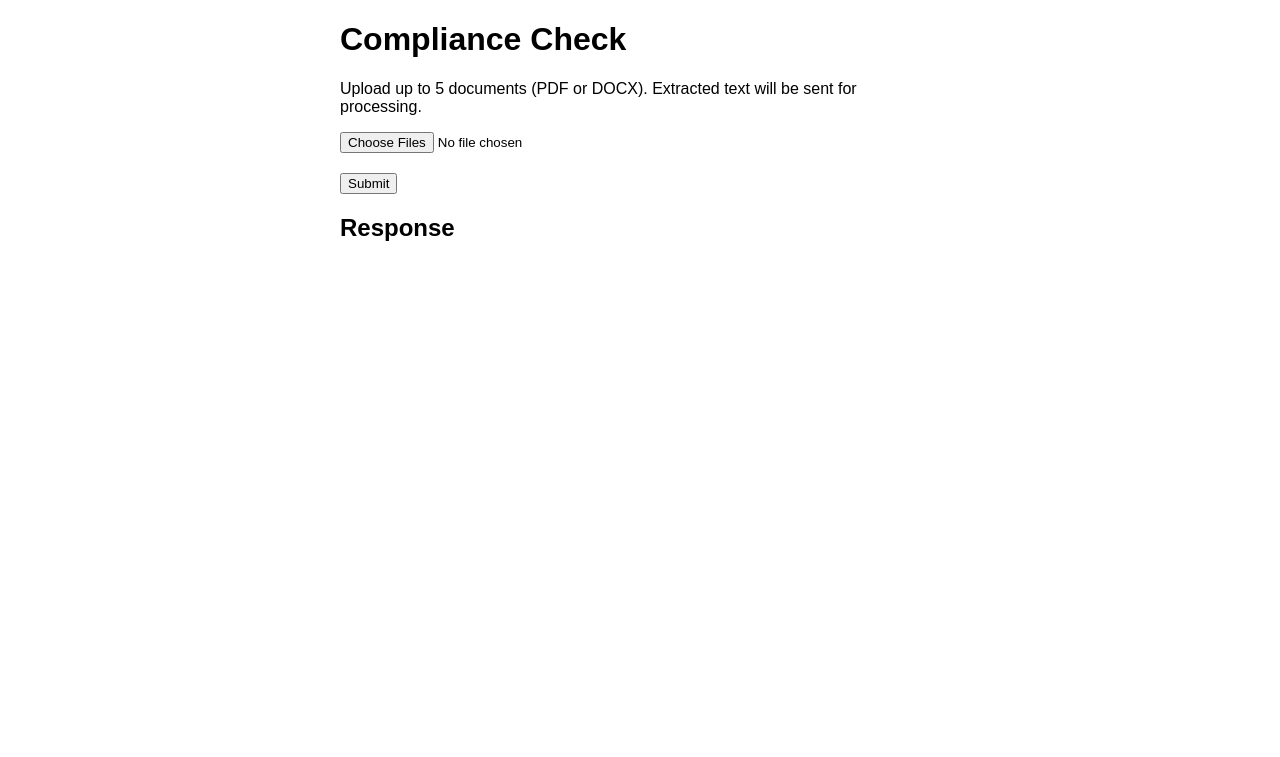
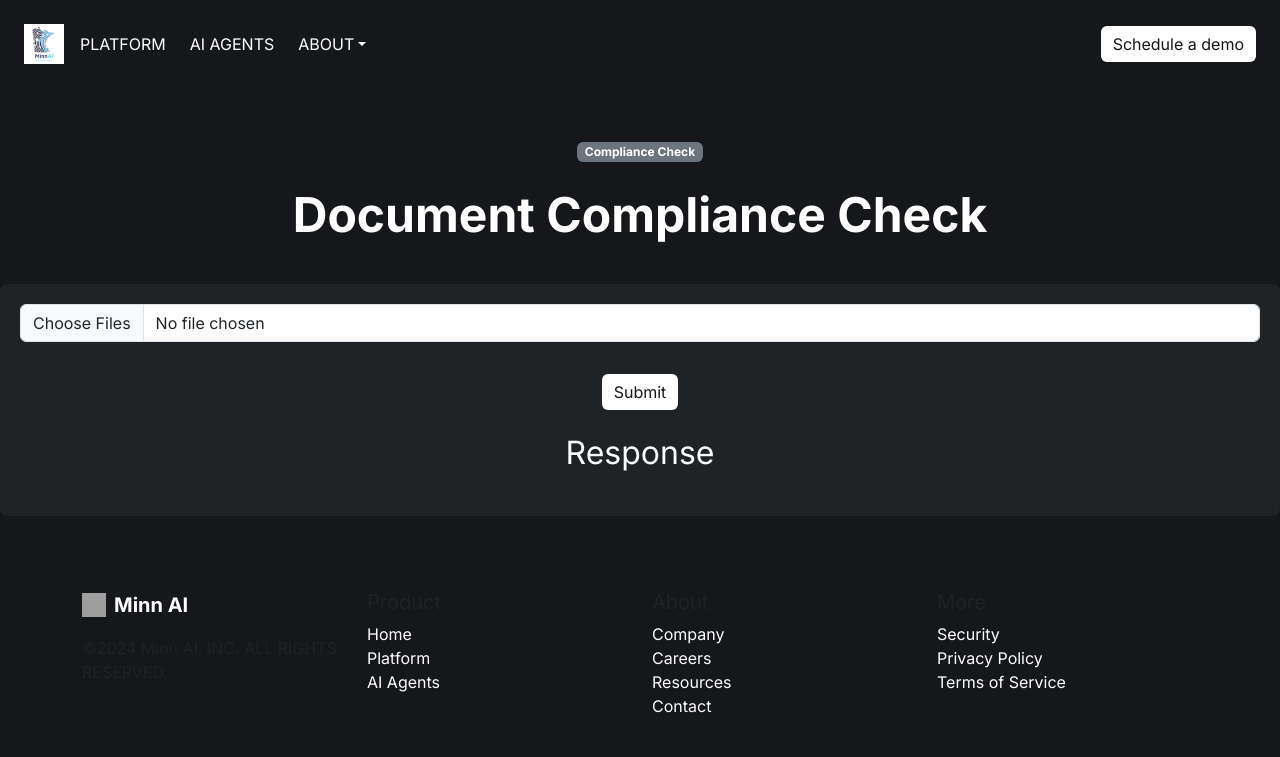
Before and after one commit to Rishabhcodes65536/AI_COMPLIANCE, a Flask app: page /files in a window 1280 px wide. Shown: the top 757 px of the page. Run offline with Flask 3, Linux system fonts and the light colour scheme; some libraries are stand-ins or nearby versions; grey boxes are pictures that could not be loaded.

Commit message:
login+fileuploads

```diff
--- a/main.py
+++ b/main.py
@@ -9,6 +9,12 @@ from dotenv import load_dotenv
 import logging
 import PyPDF2
 from docx import Document
+
+from datetime import datetime
+
+
+initial_date = datetime(2024, 11, 1)  # Example hardcoded date (today's date or any fixed date)
+
 
 import textract
 from werkzeug.utils import secure_filename
@@ -25,6 +31,8 @@ SECRET_KEY = os.getenv('SECRET_KEY')
 URL = 'https://www.revisor.mn.gov/statutes/cite/245D/full'
 
 # Initialize Flask app
+
+
 app = Flask(__name__)
 app.secret_key = SECRET_KEY  # Required for session management
 app.logger.setLevel(logging.INFO)
@@ -41,7 +49,7 @@ google = oauth.register(
     authorize_params=None,
     api_base_url='https://www.googleapis.com/oauth2/v1/',
     userinfo_endpoint='https://openidconnect.googleapis.com/v1/userinfo',
-    client_kwargs={'scope': 'openid email profile'}
+    client_kwargs={'scope': 'email profile'}
 )
 
 # Global variable to track the last known hash of the webpage
@@ -170,7 +178,6 @@ def ask():
     answer = get_answer(question)
     return render_template('answer.html', question=question, answer=answer)
 
-
 @app.route('/check-update', methods=['GET'])
 def check_update():
     """
@@ -183,22 +190,26 @@ def check_update():
     if current_hash is None:
         return jsonify({"error": "Failed to fetch the page."}), 500
 
+    # Calculate the date range (from initial_date to now)
+    current_date = datetime.now()
+    date_range = f"From {initial_date.strftime('%Y-%m-%d')} to {current_date.strftime('%Y-%m-%d')}"
+
     if last_known_hash is None:
         last_known_hash = current_hash
         return jsonify({
             "message": "Initial check completed, no changes detected.",
-            "last_modified": last_modified_time.isoformat() if last_modified_time else "Unknown"
+            "date_range": date_range
         }), 200
     elif current_hash != last_known_hash:
         last_known_hash = current_hash
         return jsonify({
             "message": "The webpage has been updated.",
-            "last_modified": last_modified_time.isoformat() if last_modified_time else "Unknown"
+            "date_range": date_range
         }), 200
     else:
         return jsonify({
             "message": "No changes detected.",
-            "last_modified": last_modified_time.isoformat() if last_modified_time else "Unknown"
+            "date_range": date_range
         }), 200
 
 
@@ -208,23 +219,29 @@ def login():
     """
     Redirect the user to Google's OAuth 2.0 authorization page.
     """
-    return google.authorize_redirect(url_for('authorize', _external=True))
+    # if 'user' in session:
+    #     return redirect(url_for('dashboard'))  # or any logged-in page
+    return google.authorize_redirect('http://localhost:5000/google/callback')
 
 
-@app.route('/authorize')
-def authorize():
+@app.route('/google/callback')
+def google_callback():
     """
     Handle the callback from Google OAuth and fetch the user's profile.
     """
     try:
         token = google.authorize_access_token()
         user_info = google.get('userinfo').json()
+
+        if not user_info:
+            raise ValueError("Failed to fetch user info")  # Handle failure gracefully
+
         session['user'] = user_info
         app.logger.info(f"User logged in: {user_info}")
         return redirect(url_for('dashboard'))
     except Exception as e:
         app.logger.error(f"Error during Google OAuth: {e}")
-        return redirect(url_for('login'))
+        return redirect(url_for('home'))  # Avoid redirecting to login to break the loop
 
 
 @app.route('/dashboard')
@@ -235,7 +252,7 @@ def dashboard():
     user = session.get('user')
     if not user:
         return redirect(url_for('login'))
-    return render_template('dashboard.html', user=user)
+    return render_template('ui_dark.html', user=user)
 
 
 @app.route('/logout')
@@ -244,7 +261,7 @@ def logout():
     Log out the user by clearing the session.
     """
     session.clear()
-    return redirect(url_for('home'))
+    return  render_template('ui_dark.html')  # Redirect to login, not other routes
 
 
 
--- a/templates/file_upload.html
+++ b/templates/file_upload.html
@@ -4,14 +4,36 @@
     <meta charset="UTF-8">
     <meta name="viewport" content="width=device-width, initial-scale=1.0">
     <title>Compliance Check</title>
+    <link href="https://cdn.jsdelivr.net/npm/bootstrap@5.3.0-alpha3/dist/css/bootstrap.min.css" rel="stylesheet"/>
+    <link href="https://cdnjs.cloudflare.com/ajax/libs/font-awesome/5.15.3/css/all.min.css" rel="stylesheet"/>
+    <link href="https://fonts.googleapis.com/css2?family=Inter:wght@400;700&display=swap" rel="stylesheet"/>
     <style>
         body {
-            font-family: Arial, sans-serif;
-            margin: 20px;
+            font-family: 'Inter', sans-serif;
+            background-color: #15171a;
+            color: white;
         }
-        .container {
-            max-width: 600px;
-            margin: auto;
+        .btn-custom {
+            background-color: white;
+            color: #15171a;
+            border: none;
+            transition: background-color 0.3s;
+        }
+        .btn-custom:hover {
+            background-color: #e0e0e0;
+        }
+        .main-section {
+            margin-top: 50px;
+            text-align: center;
+        }
+        footer {
+            margin-top: 50px;
+        }
+        .form-section {
+            margin-top: 40px;
+            padding: 20px;
+            background-color: #202326;
+            border-radius: 8px;
         }
         .file-list {
             margin-top: 10px;
@@ -19,27 +41,94 @@
         .file-item {
             display: flex;
             justify-content: space-between;
+            align-items: center;
             margin-bottom: 5px;
+            padding: 10px;
+            background-color: #2b2e31;
+            border-radius: 5px;
         }
-        button {
-            margin-top: 10px;
+        .file-item span {
+            flex: 1;
+        }
+        .file-item button {
+            background: none;
+            border: none;
+            color: #ff6b6b;
+            font-size: 18px;
         }
     </style>
 </head>
 <body>
+<header class="d-flex justify-content-between align-items-center p-4">
+    <div class="d-flex align-items-center">
+        <img src="{{url_for('static', filename='min_ai_logo.jpg')}}" alt="Company Logo" class="me-3" height="40" width="40"/>
+        <nav class="d-flex gap-4">
+            <a href="/" class="text-white text-decoration-none">PLATFORM</a>
+            <a href="#" class="text-white text-decoration-none">AI AGENTS</a>
+            <div class="dropdown">
+                <a href="#" class="text-white text-decoration-none dropdown-toggle" id="aboutDropdown" data-bs-toggle="dropdown">ABOUT</a>
+                <ul class="dropdown-menu bg-dark text-white">
+                    <li><a href="#" class="dropdown-item text-white">Our Team</a></li>
+                    <li><a href="#" class="dropdown-item text-white">Careers</a></li>
+                </ul>
+            </div>
+        </nav>
+    </div>
+    <button class="btn btn-custom">Schedule a demo</button>
+</header>
+
+<main class="main-section">
+    <div class="badge bg-secondary text-white mb-4">Compliance Check</div>
+    <h1 class="display-5 fw-bold">Document Compliance Check</h1>
+    <section class="form-section text-center">
+        <form id="uploadForm">
+            <input type="file" id="fileInput" name="files" multiple accept=".pdf,.docx" class="form-control"/>
+            <div id="fileList" class="file-list mt-3"></div>
+            <button type="button" class="btn btn-custom mt-3" onclick="submitFiles()">Submit</button>
+        </form>
+        <h2 class="mt-4">Response</h2>
+        <pre id="responseOutput" class="text-white"></pre>
+    </section>
+</main>
+
+<footer class="py-4">
     <div class="container">
-        <h1>Compliance Check</h1>
-        <p>Upload up to 5 documents (PDF or DOCX). Extracted text will be sent for processing.</p>
-
-        <form id="uploadForm">
-            <input type="file" id="fileInput" name="files" multiple accept=".pdf,.docx" />
-            <div id="fileList" class="file-list"></div>
-            <button type="button" onclick="submitFiles()">Submit</button>
-        </form>
-
-        <h2>Response</h2>
-        <pre id="responseOutput"></pre>
+        <div class="row">
+            <div class="col-lg-3 mb-3">
+                <div class="d-flex align-items-center mb-3">
+                    <img src="https://storage.googleapis.com/a1aa/image/WfzOS2LfQkrJfp1hHofEFBeRWRwAeelCY67VjM7ZZqU5qpU5JA.jpg" alt="Minn AI Logo" class="me-2" height="24" width="24"/>
+                    <span class="fs-5 fw-bold">Minn AI</span>
                 </div>
+                <p class="text-muted">©2024 Minn AI, INC. ALL RIGHTS RESERVED.</p>
+            </div>
+            <div class="col-lg-3">
+                <h5 class="text-muted">Product</h5>
+                <ul class="list-unstyled">
+                    <li><a href="#" class="text-white text-decoration-none">Home</a></li>
+                    <li><a href="#" class="text-white text-decoration-none">Platform</a></li>
+                    <li><a href="#" class="text-white text-decoration-none">AI Agents</a></li>
+                </ul>
+            </div>
+            <div class="col-lg-3">
+                <h5 class="text-muted">About</h5>
+                <ul class="list-unstyled">
+                    <li><a href="#" class="text-white text-decoration-none">Company</a></li>
+                    <li><a href="#" class="text-white text-decoration-none">Careers</a></li>
+                    <li><a href="#" class="text-white text-decoration-none">Resources</a></li>
+                    <li><a href="#" class="text-white text-decoration-none">Contact</a></li>
+                </ul>
+            </div>
+            <div class="col-lg-3">
+                <h5 class="text-muted">More</h5>
+                <ul class="list-unstyled">
+                    <li><a href="#" class="text-white text-decoration-none">Security</a></li>
+                    <li><a href="#" class="text-white text-decoration-none">Privacy Policy</a></li>
+                    <li><a href="#" class="text-white text-decoration-none">Terms of Service</a></li>
+                </ul>
+            </div>
+        </div>
+    </div>
+</footer>
 
 <script>
     const fileInput = document.getElementById('fileInput');
@@ -47,13 +136,11 @@
     const responseOutput = document.getElementById('responseOutput');
     const uploadedFiles = new Map(); // Track uploaded files
 
-        // Update file list
     fileInput.addEventListener('change', () => {
-            fileList.innerHTML = ''; // Clear list
         const files = fileInput.files;
         if (files.length > 5) {
             alert('You can only upload up to 5 files at a time.');
-                fileInput.value = ''; // Clear files
+            fileInput.value = '';
             return;
         }
 
@@ -62,33 +149,39 @@
                 alert(`Invalid file type: ${file.name}`);
                 return;
             }
-                uploadedFiles.set(file.name, file); // Track files
+
+            // Add file to the map (if not already present)
+            if (!uploadedFiles.has(file.name)) {
+                uploadedFiles.set(file.name, file);
+
                 const listItem = document.createElement('div');
                 listItem.className = 'file-item';
+                listItem.setAttribute('data-filename', file.name); // Add custom attribute for easy identification
+
                 listItem.innerHTML = `
                     <span>${file.name}</span>
-                    <button type="button" onclick="deleteFile('${file.name}')">Delete</button>
+                    <button type="button" onclick="deleteFile('${file.name}')">
+                        <i class="fas fa-times"></i>
+                    </button>
                 `;
+
+                // Append new file to the list
                 fileList.appendChild(listItem);
+            }
         });
     });
 
-        // Delete file
     function deleteFile(filename) {
         uploadedFiles.delete(filename);
-            fileList.innerHTML = '';
-            uploadedFiles.forEach((_, name) => {
-                const listItem = document.createElement('div');
-                listItem.className = 'file-item';
-                listItem.innerHTML = `
-                    <span>${name}</span>
-                    <button type="button" onclick="deleteFile('${name}')">Delete</button>
-                `;
-                fileList.appendChild(listItem);
+
+        const fileItems = document.querySelectorAll('.file-item');
+        fileItems.forEach(item => {
+            if (item.getAttribute('data-filename') === filename) {
+                item.remove();
+            }
         });
     }
 
-        // Submit files
     async function submitFiles() {
         const formData = new FormData();
         uploadedFiles.forEach(file => formData.append('files', file));
@@ -100,15 +193,13 @@
             });
 
             const data = await response.json();
-                if (data.error) {
-                    responseOutput.textContent = `Error: ${data.error}`;
-                } else {
-                    responseOutput.textContent = `LLM Response:\n${data.response}`;
-                }
+            responseOutput.textContent = data.error ? `Error: ${data.error}` : `LLM Response:\n${data.response}`;
         } catch (err) {
             responseOutput.textContent = `Error: ${err.message}`;
         }
     }
 </script>
+
+<script src="https://cdn.jsdelivr.net/npm/bootstrap@5.3.0-alpha3/dist/js/bootstrap.bundle.min.js"></script>
 </body>
 </html>
```
Also changed, not shown: templates/ui_dark.html (+19 -5 lines). Lines whose indentation alone changed are shown as unchanged.
